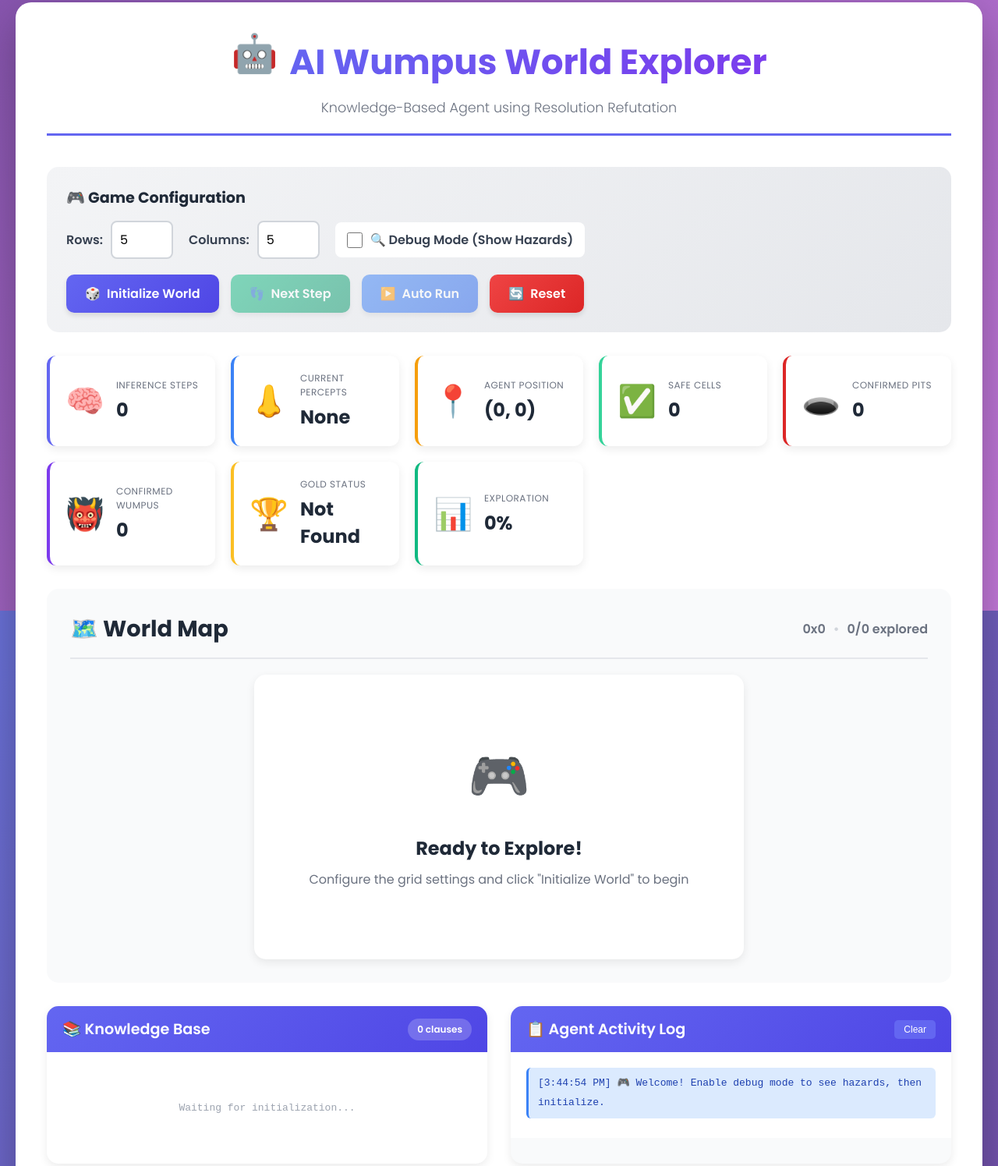
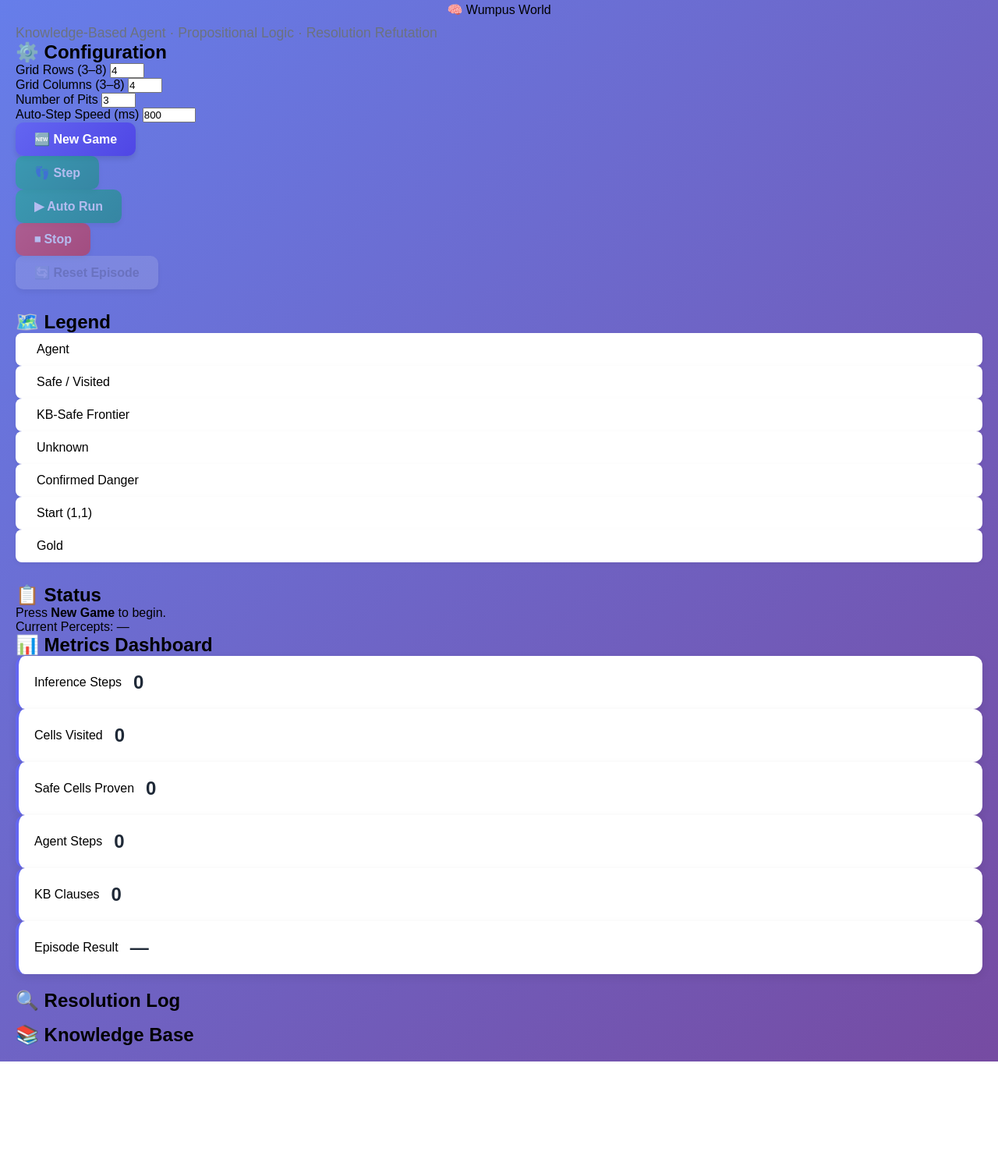
Before and after one commit to waleedryaz/wumpus-world-logic-agent, a plain HTML site: page index.html in a window 1280 px wide. Shown: the part 17-1512 px from the top of the page at 78% size. After the commit the page ends 1378 px from the top, so only its background shows below. Drawn offline with Linux system fonts and the light colour scheme.

Commit message:
Update index.html

```diff
--- a/index.html
+++ b/index.html
@@ -1,241 +1,128 @@
 <!DOCTYPE html>
 <html lang="en">
 <head>
-    <meta charset="UTF-8">
-    <meta name="viewport" content="width=device-width, initial-scale=1.0">
-    <title>🎯 AI Wumpus World Explorer</title>
-    <link rel="stylesheet" href="style.css">
-    <link rel="preconnect" href="https://fonts.googleapis.com">
-    <link rel="preconnect" href="https://fonts.gstatic.com" crossorigin>
-    <link href="https://fonts.googleapis.com/css2?family=Poppins:wght@300;400;600;700&display=swap" rel="stylesheet">
+  <meta charset="UTF-8" />
+  <meta name="viewport" content="width=device-width, initial-scale=1.0"/>
+  <title>Wumpus World – Dynamic Logic Agent</title>
+  <link rel="stylesheet" href="style.css" />
 </head>
 <body>
-    <div class="background-animation"></div>
 
-    <div class="container">
-        <!-- Header -->
-        <header class="header">
-            <div class="logo">
-                <span class="logo-icon">🤖</span>
-                <h1>AI Wumpus World Explorer</h1>
-            </div>
-            <p class="subtitle">Knowledge-Based Agent using Resolution Refutation</p>
-        </header>
+  <!-- ===== HEADER ===== -->
+  <header>
+    <div class="header-inner">
+      <div class="logo">🧠 Wumpus World</div>
+      <div class="subtitle">Knowledge-Based Agent · Propositional Logic · Resolution Refutation</div>
+    </div>
+  </header>
 
-        <!-- Control Panel -->
-        <div class="control-panel">
-            <div class="config-section">
-                <h3>🎮 Game Configuration</h3>
-                <div class="input-row">
-                    <div class="input-group">
-                        <label>Rows:</label>
-                        <input type="number" id="rows" value="5" min="4" max="8">
-                    </div>
-                    <div class="input-group">
-                        <label>Columns:</label>
-                        <input type="number" id="cols" value="5" min="4" max="8">
-                    </div>
-                    <div class="input-group checkbox-group">
-                        <input type="checkbox" id="debugMode">
-                        <label for="debugMode">🔍 Debug Mode (Show Hazards)</label>
-                    </div>
-                </div>
-            </div>
+  <!-- ===== MAIN LAYOUT ===== -->
+  <main>
 
-            <div class="button-section">
-                <button id="initBtn" class="btn btn-primary">
-                    <span class="btn-icon">🎲</span> Initialize World
-                </button>
-                <button id="stepBtn" class="btn btn-secondary" disabled>
-                    <span class="btn-icon">👣</span> Next Step
-                </button>
-                <button id="autoBtn" class="btn btn-success" disabled>
-                    <span class="btn-icon">▶️</span> Auto Run
-                </button>
-                <button id="resetBtn" class="btn btn-danger">
-                    <span class="btn-icon">🔄</span> Reset
-                </button>
-            </div>
-        </div>
+    <!-- LEFT PANEL: Controls -->
+    <aside class="panel left-panel">
+      <h2>⚙️ Configuration</h2>
 
-        <!-- Status Banner -->
-        <div id="statusBanner" class="status-banner hidden">
-            <div class="status-content">
-                <span class="status-icon">🎉</span>
-                <span class="status-text"></span>
-            </div>
-        </div>
+      <div class="form-group">
+        <label for="rowsInput">Grid Rows (3–8)</label>
+        <input type="number" id="rowsInput" min="3" max="8" value="4" />
+      </div>
 
-        <!-- Metrics Dashboard -->
-        <div class="metrics-dashboard">
-            <div class="metric-card metric-primary">
-                <div class="metric-icon">🧠</div>
-                <div class="metric-info">
-                    <h3>Inference Steps</h3>
-                    <div id="inferenceSteps" class="metric-value">0</div>
-                </div>
-            </div>
+      <div class="form-group">
+        <label for="colsInput">Grid Columns (3–8)</label>
+        <input type="number" id="colsInput" min="3" max="8" value="4" />
+      </div>
 
-            <div class="metric-card metric-percept">
-                <div class="metric-icon">👃</div>
-                <div class="metric-info">
-                    <h3>Current Percepts</h3>
-                    <div id="percepts" class="metric-value">None</div>
-                </div>
-            </div>
+      <div class="form-group">
+        <label for="pitCountInput">Number of Pits</label>
+        <input type="number" id="pitCountInput" min="1" max="6" value="3" />
+      </div>
 
-            <div class="metric-card metric-position">
-                <div class="metric-icon">📍</div>
-                <div class="metric-info">
-                    <h3>Agent Position</h3>
-                    <div id="agentPos" class="metric-value">(0, 0)</div>
-                </div>
-            </div>
+      <div class="form-group">
+        <label for="speedInput">Auto-Step Speed (ms)</label>
+        <input type="number" id="speedInput" min="200" max="3000" value="800" />
+      </div>
 
-            <div class="metric-card metric-safe">
-                <div class="metric-icon">✅</div>
-                <div class="metric-info">
-                    <h3>Safe Cells</h3>
-                    <div id="safeCells" class="metric-value">0</div>
-                </div>
-            </div>
+      <div class="btn-group">
+        <button id="btnNew"    class="btn btn-primary">🆕 New Game</button>
+        <button id="btnStep"   class="btn btn-secondary" disabled>👣 Step</button>
+        <button id="btnAuto"   class="btn btn-secondary" disabled>▶ Auto Run</button>
+        <button id="btnStop"   class="btn btn-danger"    disabled>⏹ Stop</button>
+        <button id="btnReset"  class="btn btn-warning"   disabled>🔄 Reset Episode</button>
+      </div>
 
-            <div class="metric-card metric-pit">
-                <div class="metric-icon">🕳️</div>
-                <div class="metric-info">
-                    <h3>Confirmed Pits</h3>
-                    <div id="confirmedPits" class="metric-value">0</div>
-                </div>
-            </div>
+      <!-- Legend -->
+      <h2 style="margin-top:28px">🗺️ Legend</h2>
+      <div class="legend">
+        <div class="legend-item"><span class="leg-box agent"></span>Agent</div>
+        <div class="legend-item"><span class="leg-box safe"></span>Safe / Visited</div>
+        <div class="legend-item"><span class="leg-box frontier"></span>KB-Safe Frontier</div>
+        <div class="legend-item"><span class="leg-box unknown"></span>Unknown</div>
+        <div class="legend-item"><span class="leg-box danger"></span>Confirmed Danger</div>
+        <div class="legend-item"><span class="leg-box start"></span>Start (1,1)</div>
+        <div class="legend-item"><span class="leg-box gold"></span>Gold</div>
+      </div>
 
-            <div class="metric-card metric-wumpus">
-                <div class="metric-icon">👹</div>
-                <div class="metric-info">
-                    <h3>Confirmed Wumpus</h3>
-                    <div id="confirmedWumpus" class="metric-value">0</div>
-                </div>
-            </div>
+      <!-- Status -->
+      <h2 style="margin-top:28px">📋 Status</h2>
+      <div id="statusBox" class="status-box">Press <b>New Game</b> to begin.</div>
+    </aside>
 
-            <div class="metric-card metric-gold">
-                <div class="metric-icon">🏆</div>
-                <div class="metric-info">
-                    <h3>Gold Status</h3>
-                    <div id="goldStatus" class="metric-value">Not Found</div>
-                </div>
-            </div>
+    <!-- CENTER: Grid -->
+    <section class="center-panel">
+      <div id="gridWrapper">
+        <div id="gridContainer"></div>
+      </div>
 
-            <div class="metric-card metric-progress">
-                <div class="metric-icon">📊</div>
-                <div class="metric-info">
-                    <h3>Exploration</h3>
-                    <div id="explorationProgress" class="metric-value">0%</div>
-                </div>
-            </div>
-        </div>
+      <!-- Percepts bar -->
+      <div class="percept-bar">
+        <span class="percept-label">Current Percepts:</span>
+        <span id="perceptDisplay" class="percept-value">—</span>
+      </div>
+    </section>
 
-        <!-- Grid Container -->
-        <div class="grid-section">
-            <div class="grid-header">
-                <h2>🗺️ World Map</h2>
-                <div class="grid-stats">
-                    <span id="gridSize">0x0</span>
-                    <span class="separator">•</span>
-                    <span id="cellsExplored">0/0 explored</span>
-                </div>
-            </div>
-            <div id="gridContainer" class="grid-container">
-                <div class="empty-state">
-                    <div class="empty-icon">🎮</div>
-                    <h3>Ready to Explore!</h3>
-                    <p>Configure the grid settings and click "Initialize World" to begin</p>
-                </div>
-            </div>
-        </div>
+    <!-- RIGHT PANEL: Metrics + KB Log -->
+    <aside class="panel right-panel">
+      <h2>📊 Metrics Dashboard</h2>
 
-        <!-- Two Column Layout -->
-        <div class="info-grid">
-            <!-- Knowledge Base -->
-            <div class="info-panel kb-panel">
-                <div class="panel-header">
-                    <h3>📚 Knowledge Base</h3>
-                    <span class="panel-badge" id="kbSize">0 clauses</span>
-                </div>
-                <div id="kbContent" class="panel-content">
-                    <div class="empty-state-small">
-                        <p>Waiting for initialization...</p>
-                    </div>
-                </div>
-            </div>
+      <div class="metric-card">
+        <div class="metric-title">Inference Steps</div>
+        <div class="metric-value" id="metricInference">0</div>
+      </div>
+      <div class="metric-card">
+        <div class="metric-title">Cells Visited</div>
+        <div class="metric-value" id="metricVisited">0</div>
+      </div>
+      <div class="metric-card">
+        <div class="metric-title">Safe Cells Proven</div>
+        <div class="metric-value" id="metricSafe">0</div>
+      </div>
+      <div class="metric-card">
+        <div class="metric-title">Agent Steps</div>
+        <div class="metric-value" id="metricSteps">0</div>
+      </div>
+      <div class="metric-card">
+        <div class="metric-title">KB Clauses</div>
+        <div class="metric-value" id="metricClauses">0</div>
+      </div>
+      <div class="metric-card">
+        <div class="metric-title">Episode Result</div>
+        <div class="metric-value" id="metricResult">—</div>
+      </div>
 
-            <!-- Agent Log -->
-            <div class="info-panel log-panel">
-                <div class="panel-header">
-                    <h3>📋 Agent Activity Log</h3>
-                    <button id="clearLog" class="btn-mini">Clear</button>
-                </div>
-                <div id="logContent" class="panel-content log-content"></div>
-            </div>
-        </div>
+      <!-- KB Log -->
+      <h2 style="margin-top:20px">🔍 Resolution Log</h2>
+      <div id="kbLog" class="kb-log"></div>
 
-        <!-- Legend -->
-        <div class="legend-section">
-            <h3>📖 Legend</h3>
-            <div class="legend-grid">
-                <div class="legend-item">
-                    <div class="legend-box legend-agent">🤖</div>
-                    <span>Agent</span>
-                </div>
-                <div class="legend-item">
-                    <div class="legend-box legend-safe"></div>
-                    <span>Safe (Visited)</span>
-                </div>
-                <div class="legend-item">
-                    <div class="legend-box legend-unknown"></div>
-                    <span>Unknown</span>
-                </div>
-                <div class="legend-item">
-                    <div class="legend-box legend-possible">⚠️</div>
-                    <span>Possible Danger</span>
-                </div>
-                <div class="legend-item">
-                    <div class="legend-box legend-pit">🕳️</div>
-                    <span>Confirmed Pit</span>
-                </div>
-                <div class="legend-item">
-                    <div class="legend-box legend-wumpus">👹</div>
-                    <span>Confirmed Wumpus</span>
-                </div>
-                <div class="legend-item">
-                    <div class="legend-box legend-gold">💰</div>
-                    <span>Gold</span>
-                </div>
-                <div class="legend-item">
-                    <span class="legend-percept">💨</span>
-                    <span>Breeze</span>
-                </div>
-                <div class="legend-item">
-                    <span class="legend-percept">💀</span>
-                    <span>Stench</span>
-                </div>
-                <div class="legend-item">
-                    <span class="legend-percept">✨</span>
-                    <span>Glitter</span>
-                </div>
-            </div>
-        </div>
+      <!-- KB Clauses viewer -->
+      <h2 style="margin-top:16px">📚 Knowledge Base</h2>
+      <div id="kbViewer" class="kb-log"></div>
+    </aside>
 
-        <!-- Footer -->
-        <footer class="footer">
-            <p>Built with ❤️ </p>
-            <p class="footer-links">
-                <a href="#" id="githubLink">GitHub</a> •
-                <a href="#" id="linkedinLink">LinkedIn</a> •
-                <a href="#" id="vercelLink">Live Demo</a>
-            </p>
-        </footer>
-    </div>
+  </main>
 
-    <script src="logic.js"></script>
-    <script src="script.js"></script>
+  <!-- ===== SCRIPTS ===== -->
+  <script src="logic.js"></script>
+  <script src="script.js"></script>
 </body>
 </html>
```
